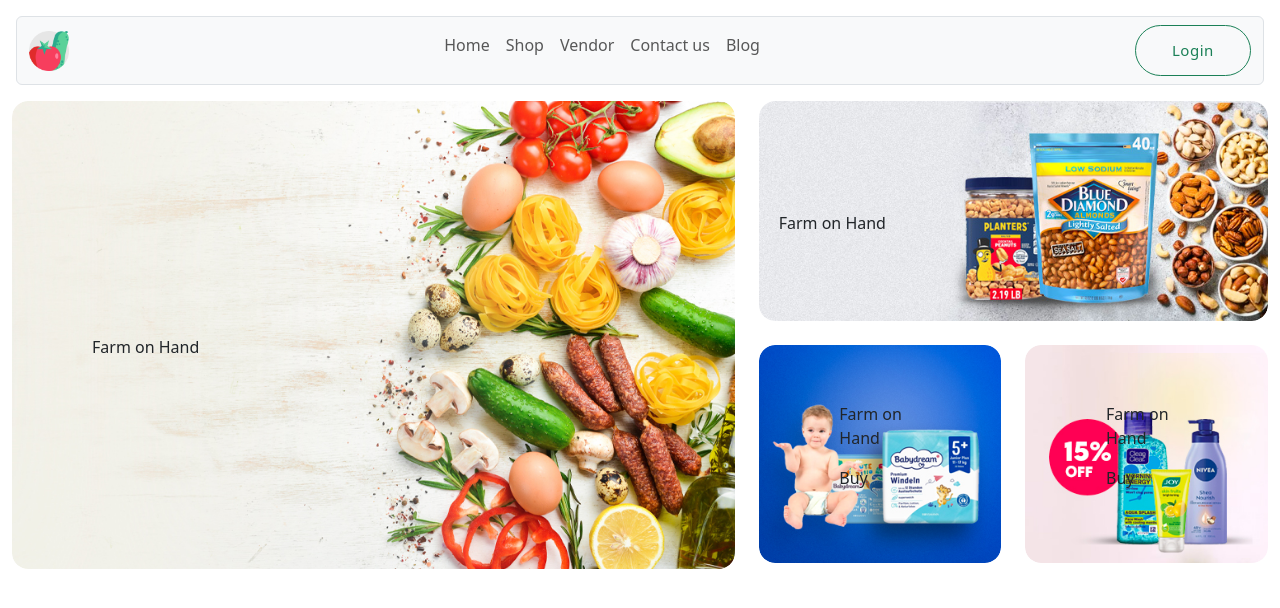
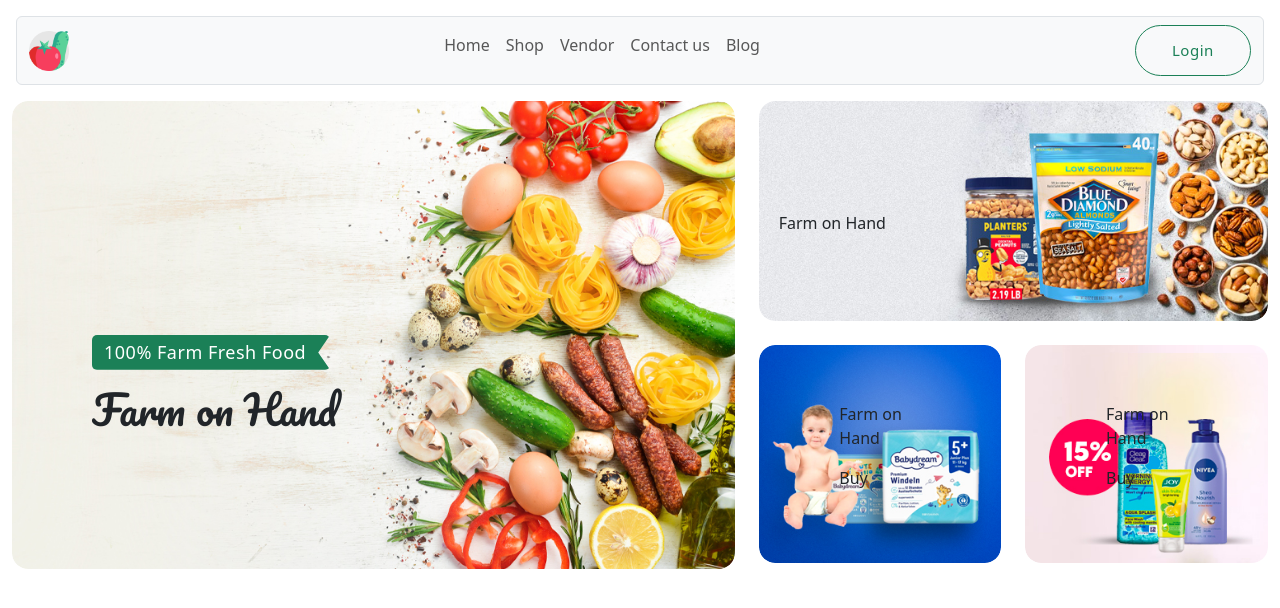
Before and after one commit to haquedot/F, a React (Vite) app: page / in a window 1280 px wide. Shown: the top 608 px of the page. Built offline with nearby package versions, Linux system fonts and the light colour scheme.

Commit message:
added fonts and fixed img path

```diff
--- a/index.html
+++ b/index.html
@@ -6,6 +6,7 @@
   <link rel="icon" type="" href="/logo.png" />
   <meta name="viewport" content="width=device-width, initial-scale=1.0" />
   <title>Farm on Hand</title>
+  <link rel="stylesheet" href="https://fonts.googleapis.com/css2?family=Pacifico&display=swap">
   <link href="https://cdn.jsdelivr.net/npm/bootstrap@5.3.3/dist/css/bootstrap.min.css" rel="stylesheet" integrity="sha384-QWTKZyjpPEjISv5WaRU9OFeRpok6YctnYmDr5pNlyT2bRjXh0JMhjY6hW+ALEwIH" crossorigin="anonymous">
 
 </head>
--- a/src/App.css
+++ b/src/App.css
@@ -1,3 +1,4 @@
+
 .custom-btn {
 
   position: relative;
--- a/src/components/CustomNavbar.jsx
+++ b/src/components/CustomNavbar.jsx
@@ -12,7 +12,7 @@
   return (
     <Navbar expand="lg" className="bg-body-tertiary border rounded m-3">
       <Container fluid>
-        <Navbar.Brand href="#"><img src="public/logo.png" alt="" srcset="" className='logo'/></Navbar.Brand>
+        <Navbar.Brand href="#"><img src="./public/logo.png" alt="" srcset="" className='logo'/></Navbar.Brand>
         <Navbar.Toggle aria-controls="offcanvasNavbar" />
         <Navbar.Offcanvas
           id="offcanvasNavbar"
@@ -21,7 +21,7 @@
         >
           <Offcanvas.Header closeButton>
             <Offcanvas.Title id="offcanvasNavbarLabel">
-              <img src="/public/logo.png" alt="" srcset="" />
+              <img src="./public/logo.png" alt="" srcset=""  className='logo'/>
             </Offcanvas.Title>
           </Offcanvas.Header>
           <Offcanvas.Body>
--- a/src/components/HeroSection.jsx
+++ b/src/components/HeroSection.jsx
@@ -10,15 +10,18 @@
                 <Row>
                     <Col lg={7}>
                         <Card className='hero_card mb-4 mb-lg-0'>
-                            <img src="public/images/hero-1.jpg" alt="" srcset="" className='w-100' />
+                            <img src="./public/images/hero-1.jpg" alt="" srcset="" className='w-100' />
                             <div className="hero_card_content">
-                                Farm on Hand
+                                <span>100% Farm Fresh Food</span>
+                                <h1>
+                                    Farm on Hand
+                                </h1>
                             </div>
                         </Card>
                     </Col>
                     <Col lg={5} className='right_card'>
                         <Card className='hero_card'>
-                            <img src="public/images/hero-2.jpg" alt="" srcset="" className='w-100' />
+                            <img src="./public/images/hero-2.jpg" alt="" srcset="" className='w-100' />
                             <div className="hero_card_content_2">
                                 Farm on Hand
                             </div>
@@ -26,7 +29,7 @@
                         <Row>
                             <Col md={6}>
                                 <Card className='hero_card  mb-4 mb-md-0'>
-                                    <img src="public/images/hero-3.jpg" alt="" srcset="" className='w-100' />
+                                    <img src="./public/images/hero-3.jpg" alt="" srcset="" className='w-100' />
                                     <div className="hero_card_content_3">
                                         <p>Farm on Hand</p>
                                         <p>Buy</p>
@@ -35,7 +38,7 @@
                             </Col>
                             <Col md={6}>
                                 <Card className='hero_card'>
-                                    <img src="public/images/hero-4.jpg" alt="" srcset="" className='w-100' />
+                                    <img src="./public/images/hero-4.jpg" alt="" srcset="" className='w-100' />
                                     <div className="hero_card_content_3">
                                         <p>Farm on Hand</p>
                                         <p>Buy</p>
--- a/src/styles/style-HeroSection.css
+++ b/src/styles/style-HeroSection.css
@@ -10,19 +10,39 @@
     top: 50%;
     padding: 0 80px;
 }
-.hero_card_content_2{
+
+.hero_card_content span {
+    display: inline-block;
+    font-weight: 500;
+    font-size: 18px;
+    letter-spacing: .5px;
+    color: #fff;
+    background-color: #1b8057;
+    margin-bottom: 15px;
+    line-height: 1.6;
+    padding: 3px 24px 3px 12px;
+    border-radius: 5px;
+    clip-path: polygon(50% 0, 100% 0, 100% 0, 95% 50%, 100% 100%, 100% 100%, 62% 100%, 0 100%, 0 0, 0 0);
+}
+
+.hero_card_content h1{
+    font-family: Pacifico;
+}
+
+.hero_card_content_2 {
     position: absolute;
     top: 50%;
     padding: 0 20px;
 }
 
-.hero_card_content_3{
+.hero_card_content_3 {
     position: absolute;
     top: 50%;
     left: 50%;
     transform: translate(-50%, -50%);
     padding: 0 20px;
 }
+
 .hero_card img {
     width: 100%;
     object-fit: cover;
@@ -34,7 +54,8 @@
 .hero_card img:hover {
     transform: scale3d(1.055, 1.065, 1);
 }
-.right_card{
+
+.right_card {
     display: flex;
     flex-direction: column;
     gap: 24px 24px;
```
